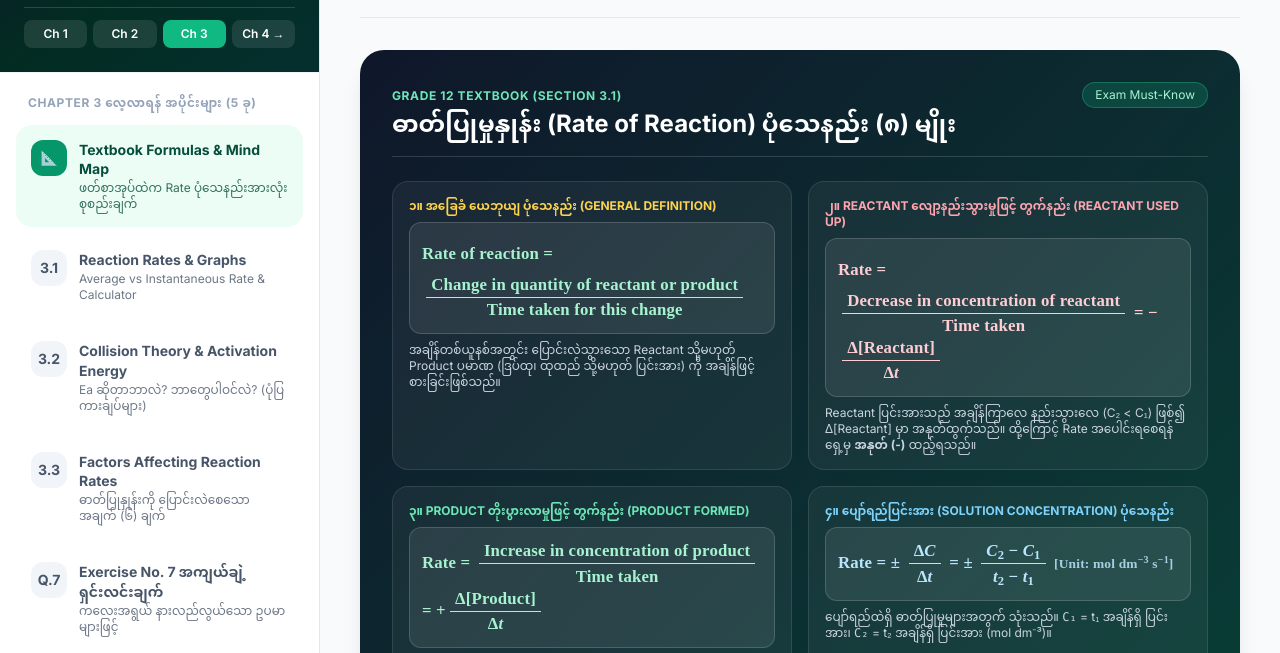
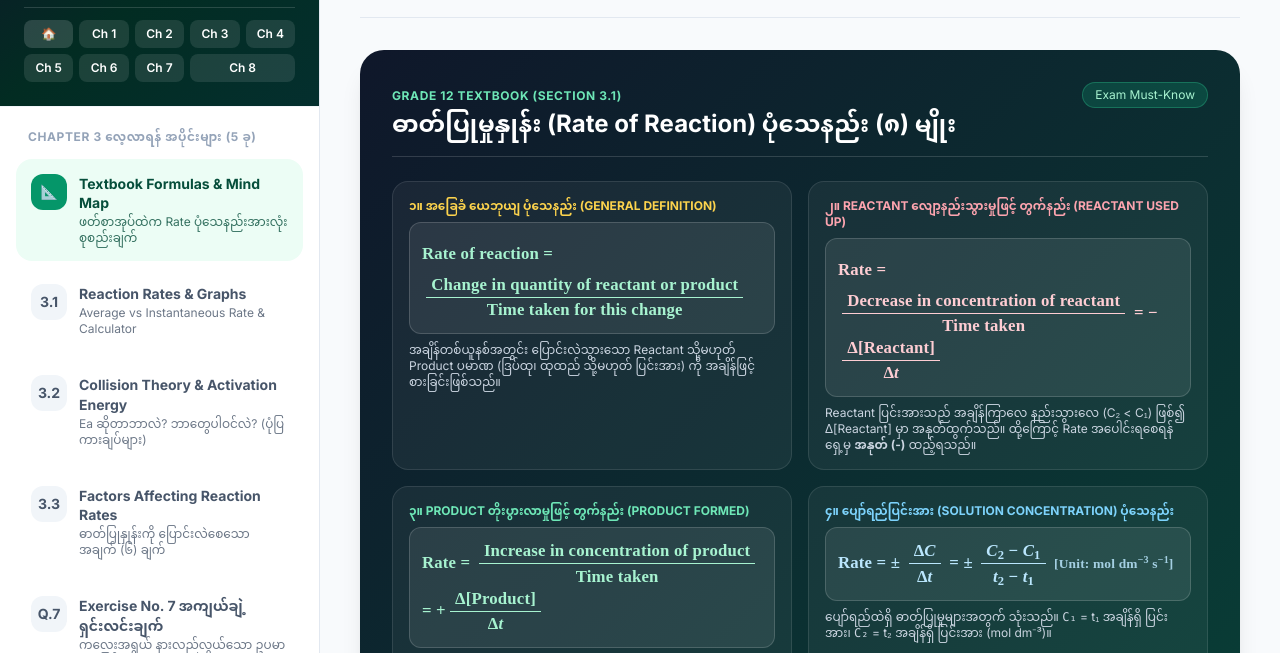
Before and after one commit to berrycran976-star/Grade-12-chem-chapter-1to8-summary-, a plain HTML site: page chapter3.html in a window 1280 px wide. Shown: the part 141-794 px from the top of the page. Drawn offline with nearby package versions, Linux system fonts and the light colour scheme.

Commit message:
Replace navigation bar with grid layout for chapters

```diff
--- a/chapter3.html
+++ b/chapter3.html
@@ -138,12 +138,19 @@
                 <p class="mt-1 text-xs text-emerald-200/85">ပုံသေနည်းအစုံ၊ Ea ရှင်းလင်းချက်နှင့် Exercise No.7</p>
 
                 <!-- Cross-Chapter Page Navigation Bar -->
-                <div class="mt-4 pt-3 border-t border-white/15 flex flex-wrap gap-1.5">
-                    <a href="index.html" class="flex-1 text-center py-1.5 px-1.5 rounded-lg bg-white/10 hover:bg-white/20 text-xs font-semibold text-white transition">Ch 1</a>
-                    <a href="chapter2.html" class="flex-1 text-center py-1.5 px-1.5 rounded-lg bg-white/10 hover:bg-white/20 text-xs font-semibold text-white transition">Ch 2</a>
-                    <a href="chapter3.html" class="flex-1 text-center py-1.5 px-1.5 rounded-lg bg-emerald-500 text-xs font-semibold text-white shadow-xs">Ch 3</a>
-                    <a href="chapter4.html" class="flex-1 text-center py-1.5 px-1.5 rounded-lg bg-white/10 hover:bg-white/20 text-xs font-semibold text-white transition">Ch 4 →</a>
-                </div>
+                <!-- အခန်း ၁ မှ ၈ အထိ ပြောင်းရန် ခလုတ်များ -->
+<div class="mt-4 pt-3 border-t border-white/15 grid grid-cols-5 gap-1.5">
+    <a href="index.html" class="text-center py-1.5 px-1 rounded-lg bg-white/15 hover:bg-white/25 text-xs font-semibold text-white transition">🏠</a>
+    <a href="chapter1.html" class="text-center py-1.5 px-1 rounded-lg bg-white/10 hover:bg-white/25 text-xs font-semibold text-white transition">Ch 1</a>
+    <a href="chapter2.html" class="text-center py-1.5 px-1 rounded-lg bg-white/10 hover:bg-white/25 text-xs font-semibold text-white transition">Ch 2</a>
+    <a href="chapter3.html" class="text-center py-1.5 px-1 rounded-lg bg-white/10 hover:bg-white/25 text-xs font-semibold text-white transition">Ch 3</a>
+    <a href="chapter4.html" class="text-center py-1.5 px-1 rounded-lg bg-white/10 hover:bg-white/25 text-xs font-semibold text-white transition">Ch 4</a>
+    <a href="chapter5.html" class="text-center py-1.5 px-1 rounded-lg bg-white/10 hover:bg-white/25 text-xs font-semibold text-white transition">Ch 5</a>
+    <a href="chapter6.html" class="text-center py-1.5 px-1 rounded-lg bg-white/10 hover:bg-white/25 text-xs font-semibold text-white transition">Ch 6</a>
+    <a href="chapter7.html" class="text-center py-1.5 px-1 rounded-lg bg-white/10 hover:bg-white/25 text-xs font-semibold text-white transition">Ch 7</a>
+    <a href="chapter8.html" class="col-span-2 text-center py-1.5 px-1 rounded-lg bg-white/10 hover:bg-white/25 text-xs font-semibold text-white transition">Ch 8</a>
+</div>
+
             </div>
 
             <!-- Navigation List -->
```
